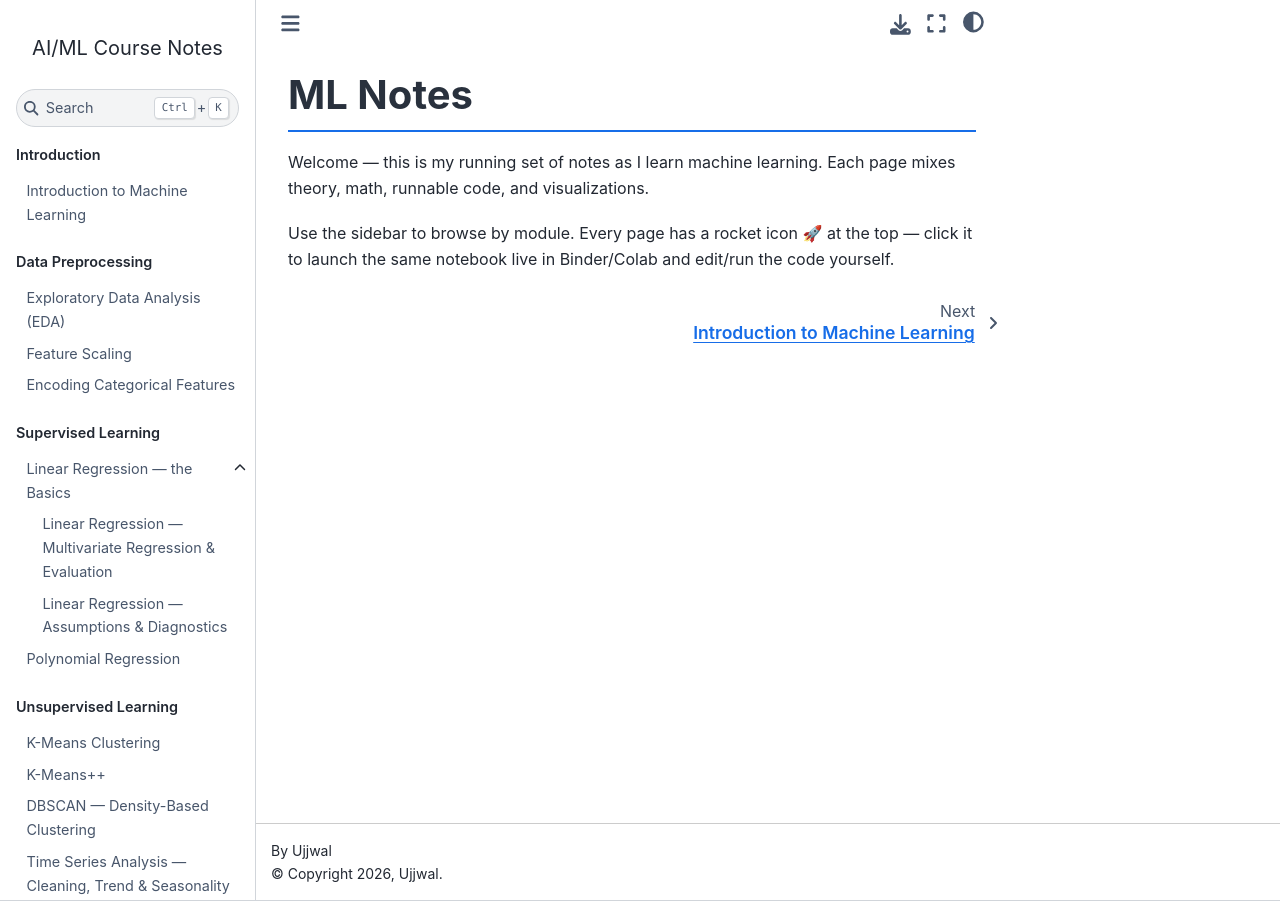
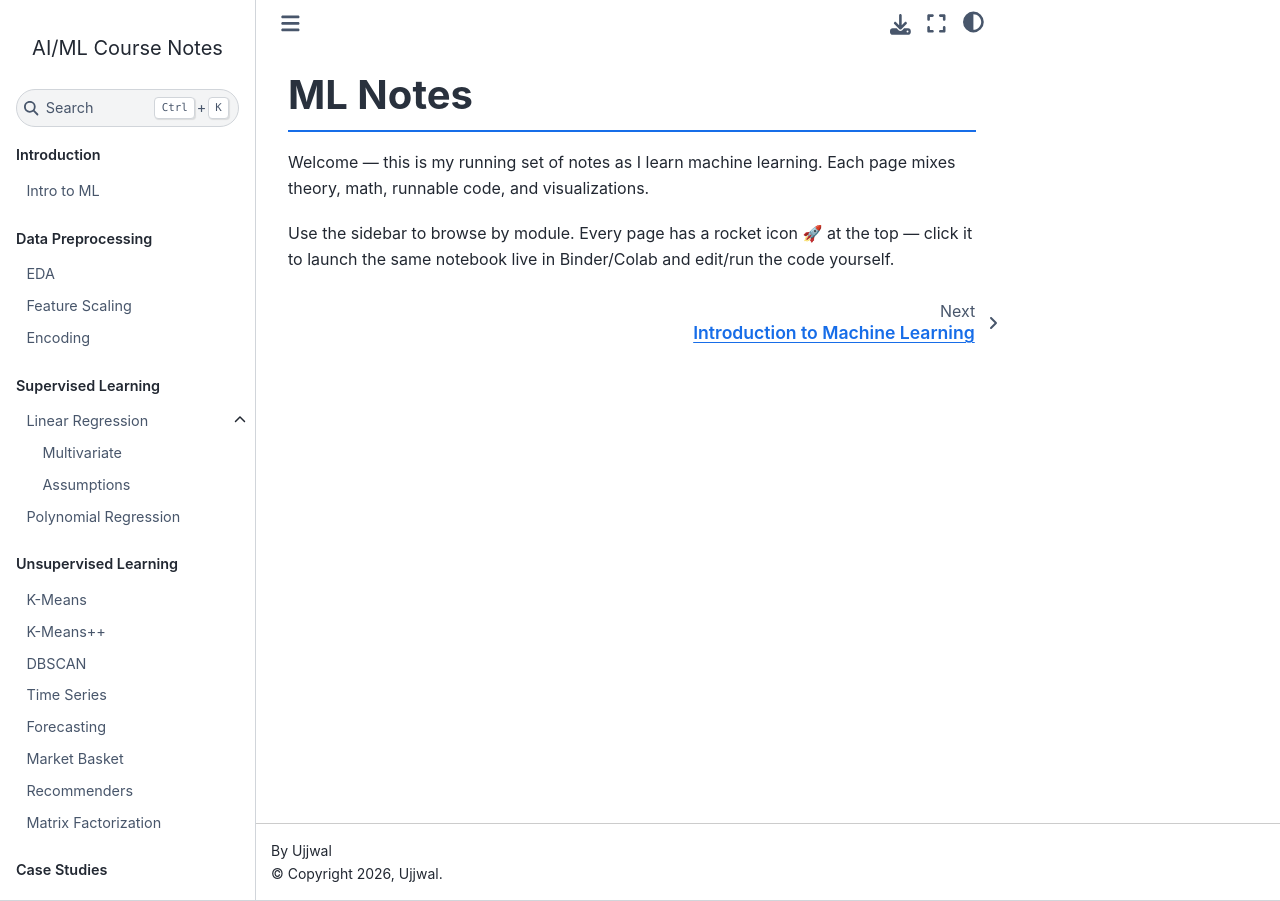
Before and after one commit to Ujjwal091/ai-ml-course, a Jupyter Book: the page built from intro.md, in a window 1280 px wide. Built offline with Jupyter Book 1.0.4 settings and Sphinx 7.4.7 and the Sphinx Book theme 1.1.4, drawn with Linux system fonts in a browser that asks for light colours; pages that are not in the unit, such as notebooks, are missing from menus.

Commit message:
Use short sidebar titles in _toc.yml
Co-Authored-By: Claude Sonnet 5.5 <noreply@anthropic.com>
Claude-Session: https://claude.ai/code/session_01HS56cAeJAGg6WiVp41vHpM

```diff
--- a/_toc.yml
+++ b/_toc.yml
@@ -4,30 +4,49 @@ parts:
   - caption: Introduction
     chapters:
       - file: modules/00-introduction-to-ml/notes
+        title: Intro to ML
   - caption: Data Preprocessing
     chapters:
       - file: modules/data-preprocessing/eda/notes
+        title: EDA
       - file: modules/data-preprocessing/feature-scaling/notes
+        title: Feature Scaling
       - file: modules/data-preprocessing/encoding/notes
+        title: Encoding
   - caption: Supervised Learning
     chapters:
       - file: modules/01-supervised-learning/01-linear-regression/01-basics/notes
+        title: Linear Regression
         sections:
           - file: modules/01-supervised-learning/01-linear-regression/02-multivariate-regression/notes
+            title: Multivariate
           - file: modules/01-supervised-learning/01-linear-regression/03-assumptions-and-diagnostics/notes
+            title: Assumptions
       - file: modules/01-supervised-learning/02-polynomial-regression/notes
+        title: Polynomial Regression
   - caption: Unsupervised Learning
     chapters:
       - file: modules/02-unsupervised-learning/k-means/notes
+        title: K-Means
       - file: modules/02-unsupervised-learning/k-means-plus-plus/notes
+        title: K-Means++
       - file: modules/02-unsupervised-learning/hierarchical-clustering/notes
+        title: Hierarchical
       - file: modules/02-unsupervised-learning/gaussian-mixture-models/notes
+        title: GMM
       - file: modules/02-unsupervised-learning/dbscan/notes
+        title: DBSCAN
       - file: modules/02-unsupervised-learning/time-series/notes
+        title: Time Series
       - file: modules/02-unsupervised-learning/time-series-forecasting/notes
+        title: Forecasting
       - file: modules/02-unsupervised-learning/market-basket-analysis/notes
+        title: Market Basket
       - file: modules/02-unsupervised-learning/recommender-systems/notes
+        title: Recommenders
       - file: modules/02-unsupervised-learning/matrix-factorization/notes
+        title: Matrix Factorization
   - caption: Case Studies
     chapters:
       - file: modules/03-case-studies/iris-clustering/notes
+        title: Iris Case Study
```
